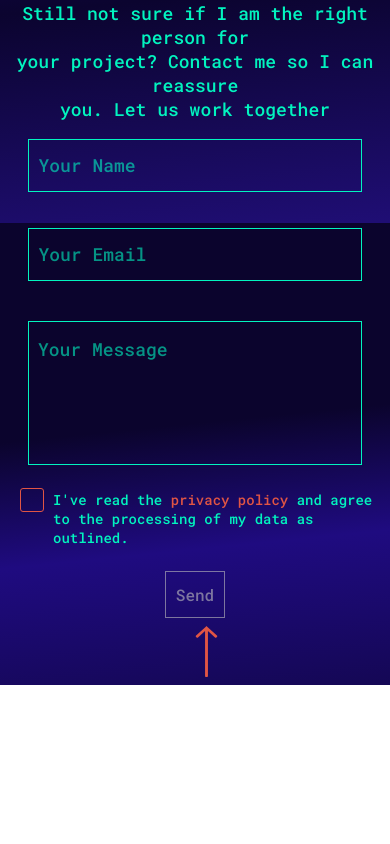
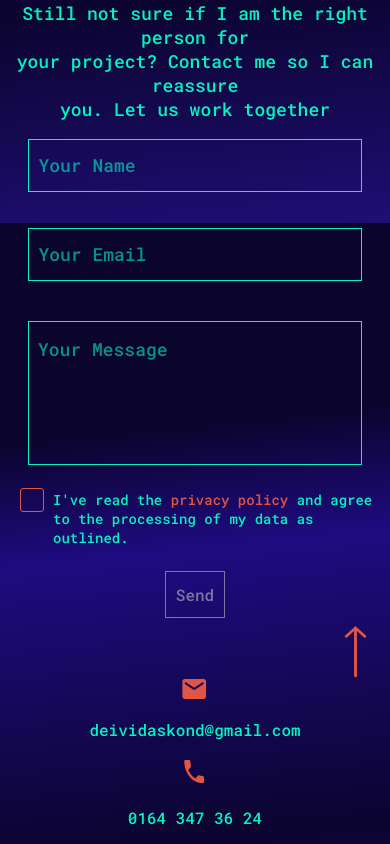
Before and after one commit to Deivis92/deividas-dev, an Angular app: page / in a window 390 px wide. Shown: the part 4841-5685 px from the top of the page. Before the commit the page ends 5526 px from the top, so only its background shows below. Built offline with nearby package versions, Linux system fonts and the light colour scheme.

Commit message:
back on track

```diff
--- a/src/app/components/contact-me/contact-me.component.html
+++ b/src/app/components/contact-me/contact-me.component.html
@@ -203,3 +203,37 @@
     </div>
   </form>
 </div>
+
+<div class="spacing-elements-mobile">
+  <a href="mailto:deividaskond@gmail.com" class="email">
+    <svg
+      width="25"
+      height="20"
+      viewBox="0 0 25 20"
+      fill="none"
+      xmlns="http://www.w3.org/2000/svg"
+    >
+      <path
+        d="M21.665 0H2.73296C1.43138 0 0.378288 1.125 0.378288 2.5L0.366455 17.5C0.366455 18.875 1.43138 20 2.73296 20H21.665C22.9666 20 24.0315 18.875 24.0315 17.5V2.5C24.0315 1.125 22.9666 0 21.665 0ZM21.1917 5.3125L12.8261 10.8375C12.4475 11.0875 11.9505 11.0875 11.5719 10.8375L3.20626 5.3125C2.91045 5.1125 2.73296 4.775 2.73296 4.4125C2.73296 3.575 3.59673 3.075 4.27119 3.5125L12.199 8.75L20.1268 3.5125C20.8012 3.075 21.665 3.575 21.665 4.4125C21.665 4.775 21.4875 5.1125 21.1917 5.3125Z"
+        fill="#E15544"
+      />
+    </svg>
+    <p>deividaskond&#64;gmail.com</p>
+  </a>
+
+  <a href="tel:01643473624" class="phone">
+    <svg
+      width="27"
+      height="31"
+      viewBox="0 0 27 31"
+      fill="none"
+      xmlns="http://www.w3.org/2000/svg"
+    >
+      <path
+        d="M7.24086 13.9715C8.8159 17.6195 11.3535 20.5973 14.4489 22.4664L16.8552 19.6305C17.1505 19.2824 17.588 19.1664 17.9708 19.3211C19.1959 19.798 20.5194 20.0559 21.8756 20.0559C22.4772 20.0559 22.9694 20.6359 22.9694 21.3449V25.8437C22.9694 26.5527 22.4772 27.1328 21.8756 27.1328C11.605 27.1328 3.28137 17.323 3.28137 5.21875C3.28137 4.50977 3.77357 3.92969 4.37515 3.92969H8.20338C8.80496 3.92969 9.29716 4.50977 9.29716 5.21875C9.29716 6.83008 9.51592 8.37695 9.92062 9.8207C10.0409 10.2719 9.95343 10.7746 9.64717 11.1355L7.24086 13.9715Z"
+        fill="#E15544"
+      />
+    </svg>
+    <p>0164 347 36 24</p>
+  </a>
+</div>
--- a/src/app/components/contact-me/contact-me.component.scss
+++ b/src/app/components/contact-me/contact-me.component.scss
@@ -356,16 +356,34 @@ form {
         }
       }
 
-.arrow-to-left {
+      .arrow-to-left {
+        position: absolute;
+        right: 16px;
 
-  width: 100%;
-  display: flex;
-  justify-content: flex-end;
-
-      .up-arrow-mobile {
-        display: block;
+        .up-arrow-mobile {
+          display: block;
+        }
       }
-    }
     }
   }
 }
+
+.spacing-elements-mobile {
+  display: none;
+}
+
+@media (max-width: 946px) {
+  .spacing-elements-mobile {
+    display: flex;
+    flex-direction: column;
+    align-items: center;
+
+    justify-content: center; /* Vertikal zentrieren */
+    text-align: center; /* Text (inkl. Links) zentrieren */
+
+    a {
+      text-decoration: none;
+      color: rgba(2, 244, 191, 1);
+    }
+  }
+}
--- a/src/app/shared/header/header.component.scss
+++ b/src/app/shared/header/header.component.scss
@@ -151,7 +151,7 @@ nav {
 
   .close-icon {
     position:absolute;
-    right: 40px;
+    right: 16px;
     top:22px;
     cursor: pointer;
   }
```
